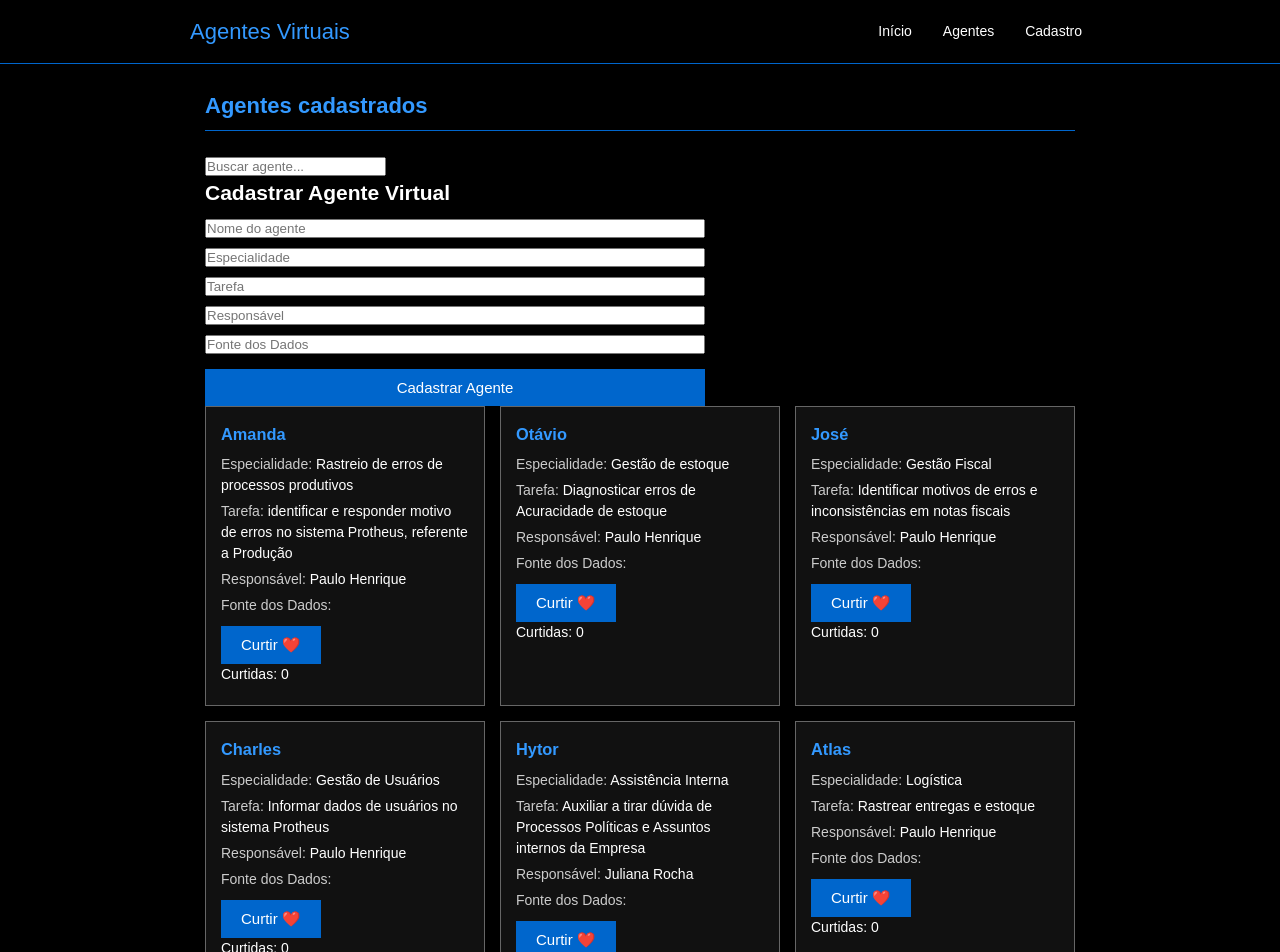
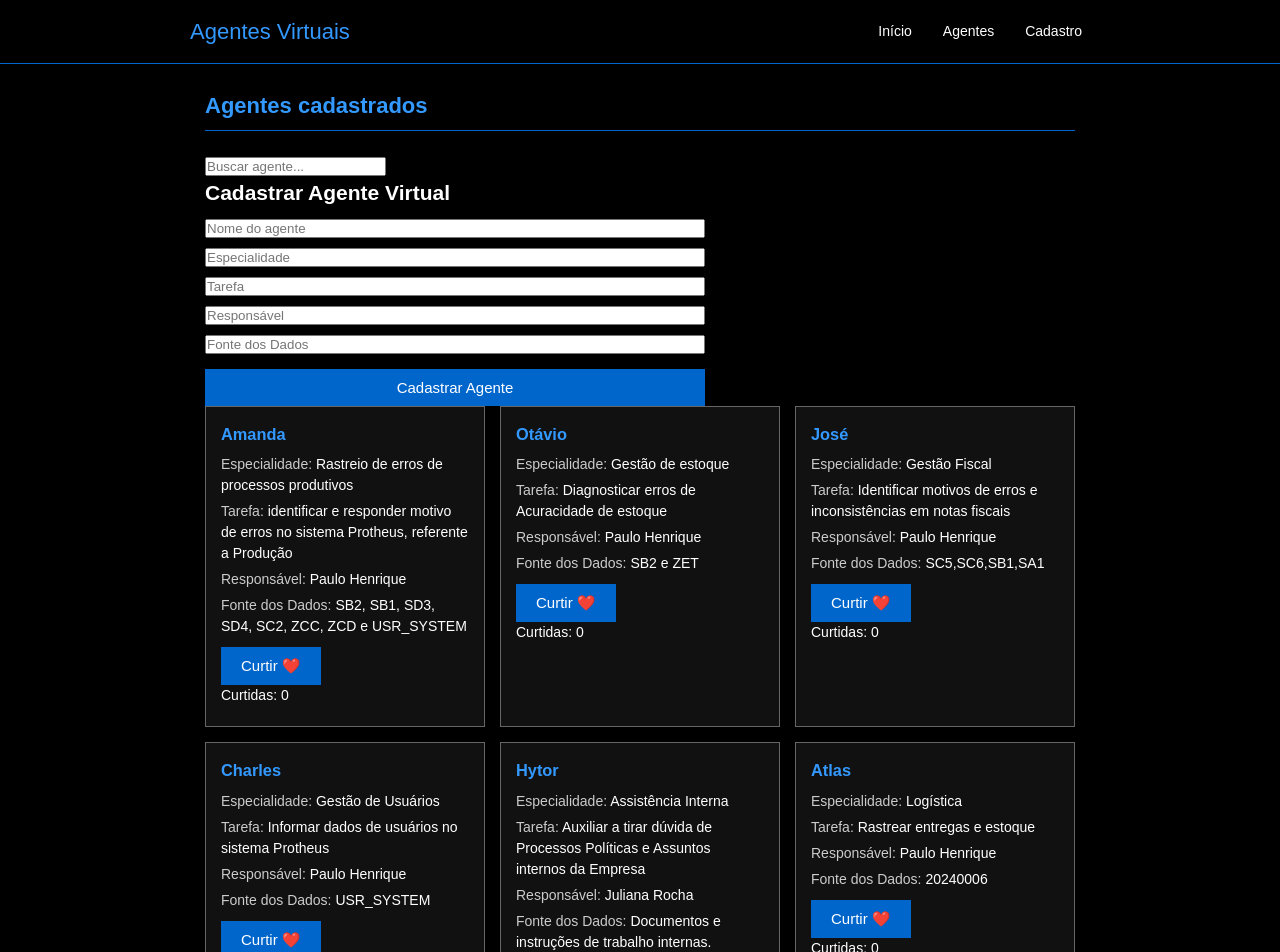
Before and after one commit to paulo7e/ra-202351075991, a React (Vite) app in the folder pw/trabalhos/fase-2/: page / in a window 1280 px wide. Shown: the top 952 px of the page. Built offline with nearby package versions, Linux system fonts and the light colour scheme.

Commit message:
Corrige campo fonte dos dados dos agentes

```diff
--- a/pw/trabalhos/fase-2/src/componentes/Card.jsx
+++ b/pw/trabalhos/fase-2/src/componentes/Card.jsx
@@ -21,7 +21,7 @@ function Card({ agente, onCurtir }) {
 
       <p>
         <span className="rotulo">Fonte dos Dados:</span>{" "}
-        {agente.FonteDosDados}
+        {agente.fonteDosDados}
       </p>
 
       <button onClick={() => onCurtir(agente.id)}>
--- a/pw/trabalhos/fase-2/src/dados/agentes.js
+++ b/pw/trabalhos/fase-2/src/dados/agentes.js
@@ -5,7 +5,7 @@ const agentes = [
     especialidade: "Rastreio de erros de processos produtivos",
     tarefa: "identificar e responder motivo de erros no sistema Protheus, referente a Produção",
     responsavel: "Paulo Henrique",
-    FontedosDados: "SB2, SB1, SD3, SD4, SC2, ZCC, ZCD e USR_SYSTEM"
+    fonteDosDados: "SB2, SB1, SD3, SD4, SC2, ZCC, ZCD e USR_SYSTEM"
   },
   {
     id: 2,
@@ -13,7 +13,7 @@ const agentes = [
     especialidade: "Gestão de estoque",
     tarefa: "Diagnosticar erros de Acuracidade de estoque",
     responsavel: "Paulo Henrique",
-    FontedosDados: "SB2 e ZET"
+    fonteDosDados: "SB2 e ZET"
   },
   {
     id: 3,
@@ -21,7 +21,7 @@ const agentes = [
     especialidade: "Gestão Fiscal",
     tarefa: "Identificar motivos de erros e inconsistências em notas fiscais",
     responsavel: "Paulo Henrique",
-    FontedosDados: "SC5,SC6,SB1,SA1"
+    fonteDosDados: "SC5,SC6,SB1,SA1"
   },
   {
     id: 4,
@@ -29,7 +29,7 @@ const agentes = [
     especialidade: "Gestão de Usuários",
     tarefa: "Informar dados de usuários no sistema Protheus",
     responsavel: "Paulo Henrique",
-    FontedosDados: "USR_SYSTEM"
+    fonteDosDados: "USR_SYSTEM"
   },
   {
     id: 5,
@@ -37,7 +37,7 @@ const agentes = [
     especialidade: "Assistência Interna",
     tarefa: "Auxiliar a tirar dúvida de Processos Políticas e Assuntos internos da Empresa",
     responsavel: "Juliana Rocha",
-    FontedosDados: "Documentos e instruções de trabalho internas."
+    fonteDosDados: "Documentos e instruções de trabalho internas."
   },
   {
     id: 6,
@@ -45,7 +45,7 @@ const agentes = [
     especialidade: "Logística",
     tarefa: "Rastrear entregas e estoque",
     responsavel: "Paulo Henrique",
-    FontedosDados: "20240006"
+    fonteDosDados: "20240006"
   },
   {
     id: 7,
@@ -53,7 +53,7 @@ const agentes = [
     especialidade: "Saúde",
     tarefa: "Agendar consultas e lembretes",
     responsavel: "Paulo Henrique",
-    FontedosDados: "20240007"
+    fonteDosDados: "20240007"
   },
   {
     id: 8,
@@ -61,7 +61,7 @@ const agentes = [
     especialidade: "Agenda",
     tarefa: "Organizar compromissos e reuniões",
     responsavel: "Paulo Henrique",
-    FontedosDados: "20240008"
+    fonteDosDados: "20240008"
   }
 ];
 
```
